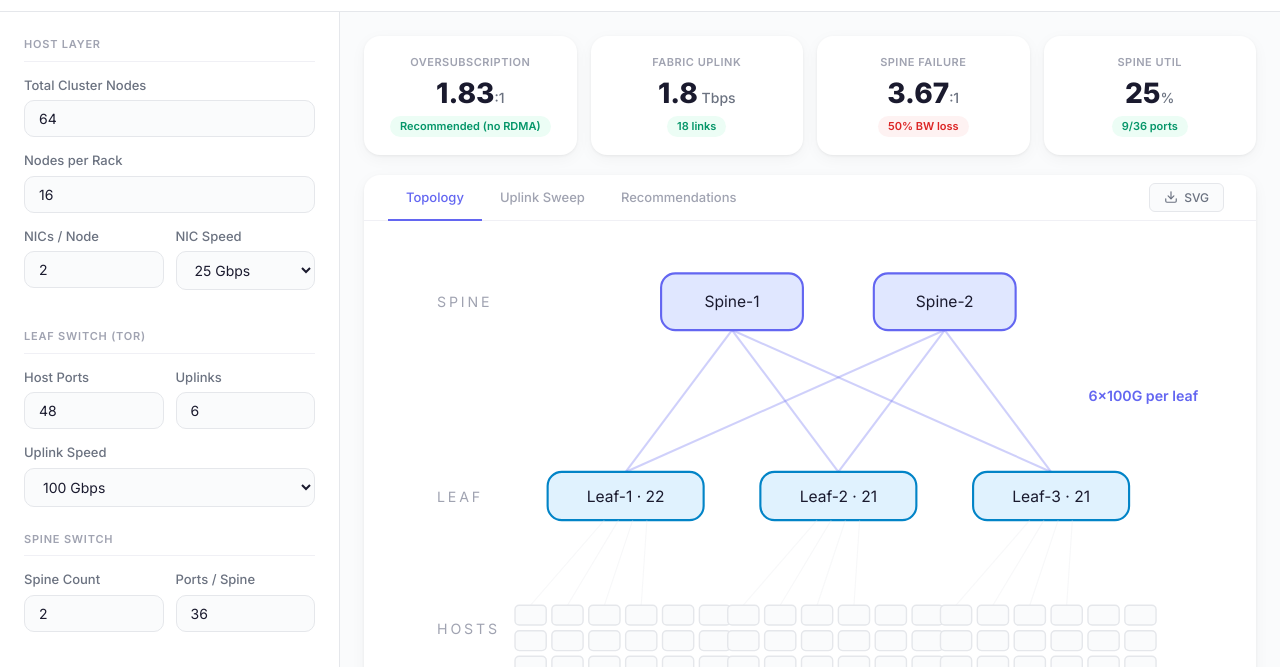
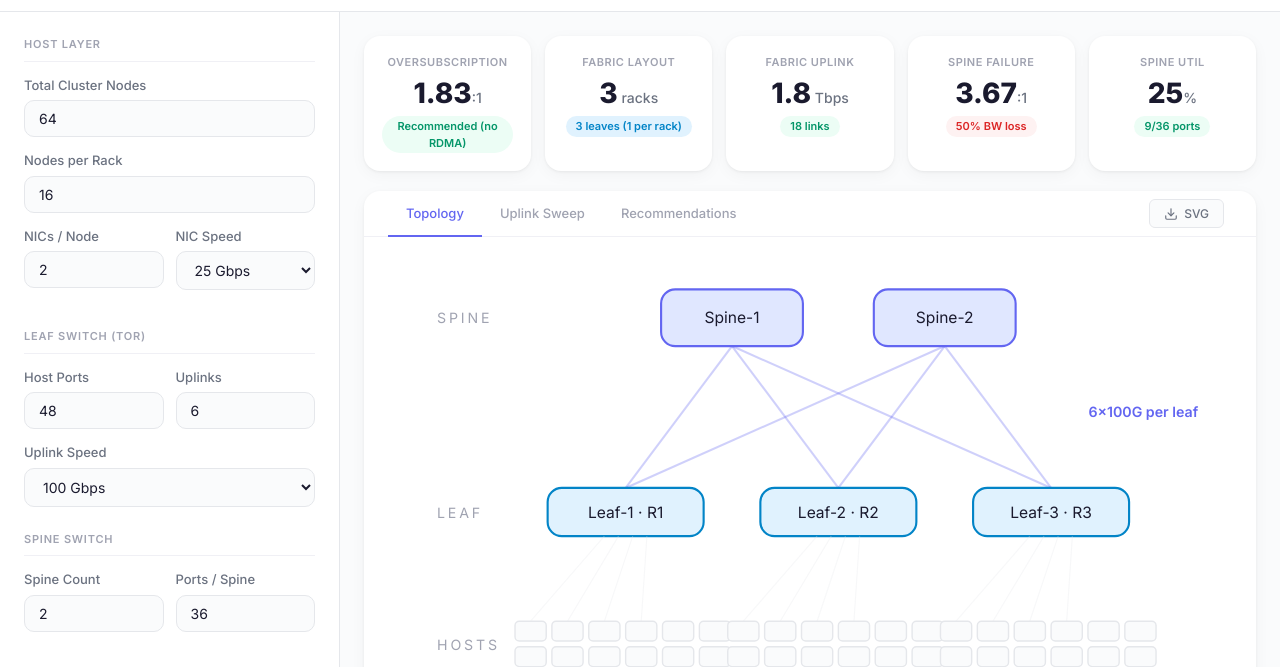
Before and after one commit to ebmarquez/spine-leaf-calculator, a plain HTML site: page index.html in a window 1280 px wide. Shown: the part 58-725 px from the top of the page. Drawn offline with Linux system fonts and the light colour scheme.

Commit message:
feat: add fabric layout metric showing racks and leaves per rack
New 5th metric card shows total racks and leaves-per-rack relationship.
Topology labels now show rack numbers (Leaf-1 · R1, Rack 1: 16 nodes).
Updated llms.txt and results-json with new data attributes.

Co-authored-by: Copilot <223556219+Copilot@users.noreply.github.com>

```diff
--- a/css/styles.css
+++ b/css/styles.css
@@ -257,7 +257,7 @@ body {
 /* ---------- Metric cards ---------- */
 .metrics-grid {
   display: grid;
-  grid-template-columns: repeat(4, 1fr);
+  grid-template-columns: repeat(5, 1fr);
   gap: 14px;
 }
 
@@ -533,7 +533,7 @@ body {
 /* ---------- Responsive ---------- */
 @media (max-width: 1024px) {
   .metrics-grid {
-    grid-template-columns: repeat(2, 1fr);
+    grid-template-columns: repeat(3, 1fr);
   }
 }
 
--- a/index.html
+++ b/index.html
@@ -137,11 +137,18 @@
            data-result-fabric-bw=""
            data-result-failure-ratio=""
            data-result-spine-util=""
-           data-result-cross-rack-pct="">
+           data-result-cross-rack-pct=""
+           data-result-leaves-per-rack=""
+           data-result-total-racks="">
         <div class="metric-card" id="metric-ratio">
           <div class="metric-label">Oversubscription</div>
           <div class="metric-value">—<span>:1</span></div>
           <div class="metric-tag tag-info">Calculating…</div>
+        </div>
+        <div class="metric-card" id="metric-rack-leaf">
+          <div class="metric-label">Fabric Layout</div>
+          <div class="metric-value">—<span> racks</span></div>
+          <div class="metric-tag tag-info">—</div>
         </div>
         <div class="metric-card" id="metric-fabric-bw">
           <div class="metric-label">Fabric Uplink</div>
--- a/js/app.js
+++ b/js/app.js
@@ -17,6 +17,7 @@ const ids = [
 const inputs = {};
 const metricsEl = document.getElementById('results-metrics');
 const metricRatioEl = document.getElementById('metric-ratio');
+const metricRackLeafEl = document.getElementById('metric-rack-leaf');
 const metricFabricBwEl = document.getElementById('metric-fabric-bw');
 const metricFailureEl = document.getElementById('metric-failure');
 const metricSpineUtilEl = document.getElementById('metric-spine-util');
@@ -222,6 +223,14 @@ function updateMetrics(fd) {
   // Oversubscription
   setMetric(metricRatioEl, ratio.toFixed(2), ':1', assessment, sev);
 
+  // Rack / Leaf layout
+  const racks = fd.totalRacks;
+  const lpr = fd.leavesPerRack;
+  const leafLabel = lpr > 1
+    ? `${lpr} leaves per rack`
+    : `${fd.leafCount} leaves (1 per rack)`;
+  setMetric(metricRackLeafEl, racks, ' racks', leafLabel, 'info');
+
   // Fabric uplink BW
   const bwTbps = (fd.bisectionalBw / 1000).toFixed(1);
   const linkCount = fd.leafCount * fd.leafUplinks;
@@ -246,6 +255,8 @@ function updateMetrics(fd) {
   metricsEl.dataset.resultFailureRatio = failRatio === Infinity ? 'inf' : failRatio.toFixed(2);
   metricsEl.dataset.resultSpineUtil = util.toFixed(1);
   metricsEl.dataset.resultCrossRackPct = fd.crossRackPct;
+  metricsEl.dataset.resultLeavesPerRack = fd.leavesPerRack;
+  metricsEl.dataset.resultTotalRacks = fd.totalRacks;
 }
 
 function updateMetricsWithFailure(fd, failedSpines) {
@@ -282,6 +293,7 @@ function updateMetricsWithFailure(fd, failedSpines) {
 
 function updateMetricsError(error) {
   setMetric(metricRatioEl, '—', ':1', 'Error', 'danger');
+  setMetric(metricRackLeafEl, '—', ' racks', '—', 'info');
   setMetric(metricFabricBwEl, '—', ' Tbps', '—', 'info');
   setMetric(metricFailureEl, '—', ':1', '—', 'info');
   setMetric(metricSpineUtilEl, '—', '%', '—', 'info');
@@ -320,6 +332,8 @@ function updateResultsJSON(fd) {
       uplinkBwPerLeaf: lc.uplinkBw,
       fabricUplinkBw: fd.bisectionalBw,
       totalHostBw: fd.totalHostBw,
+      totalRacks: fd.totalRacks,
+      leavesPerRack: fd.leavesPerRack,
       crossRackTrafficPct: fd.crossRackPct,
       spineUtilizationPct: parseFloat(fd.spineUtilizationPct.toFixed(1)),
       spinePortsUsed: fd.spinePortsUsed,
--- a/js/calculator.js
+++ b/js/calculator.js
@@ -161,6 +161,11 @@ export function fabricDesign({
     ? Math.round((uplinksLostPerLeaf / leafUplinks) * 1000) / 10
     : 0;
 
+  // Rack-to-leaf mapping
+  const portsPerRack = nodesPerLeaf.length > 0 ? nodesPerLeaf[0] * nicsPerNode : 0;
+  const leavesPerRack = leafHostPorts > 0 ? Math.ceil(portsPerRack / leafHostPorts) : 1;
+  const totalRacks = leafCount; // in standard spine-leaf, 1 leaf = 1 rack (ToR)
+
   return {
     totalNodes,
     nicsPerNode,
@@ -183,6 +188,9 @@ export function fabricDesign({
     totalHostBw,
     bisectionalBw,
     crossRackPct,
+    // Rack/leaf mapping
+    leavesPerRack,
+    totalRacks,
     // Failure
     spineFailureBwLossPct: bwLossPct,
     spineFailureRatio: failedRatio,
--- a/js/topology.js
+++ b/js/topology.js
@@ -178,10 +178,10 @@ export function renderTopology(container, fd, { onFailureChange } = {}) {
       rx: 10, class: 'topo-leaf',
     });
 
-    const label = svgText(pos.cx, pos.y + nodeH.leaf / 2 + 4, `Leaf-${l + 1} · ${nodes}`, 'topo-label');
+    const label = svgText(pos.cx, pos.y + nodeH.leaf / 2 + 4, `Leaf-${l + 1} · R${l + 1}`, 'topo-label');
 
     const title = svgEl('title');
-    title.textContent = `Leaf-${l + 1}: ${nodes} nodes, ${lc.ratioStr} ratio, ${lc.downlinkBw}G down / ${lc.uplinkBw}G up`;
+    title.textContent = `Leaf-${l + 1} (Rack ${l + 1}): ${nodes} nodes, ${lc.ratioStr} ratio, ${lc.downlinkBw}G down / ${lc.uplinkBw}G up`;
 
     const g = svgEl('g');
     g.appendChild(title);
@@ -223,10 +223,10 @@ export function renderTopology(container, fd, { onFailureChange } = {}) {
       }
     }
 
-    // Host count label
+    // Host count label — show rack number
     svg.appendChild(svgText(
       pos.cx, hostY + rows * hostRowH + 16,
-      `${nodes} nodes · ${nicsPerNode}×${nicSpeed}G`,
+      `Rack ${l + 1}: ${nodes} nodes · ${nicsPerNode}×${nicSpeed}G`,
       'topo-label-muted'
     ));
   }
```
Also changed, not shown: llms.txt.
